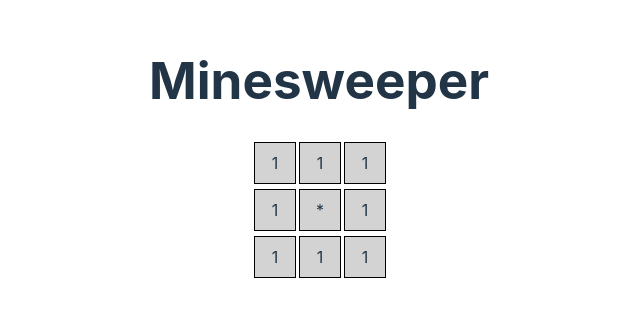
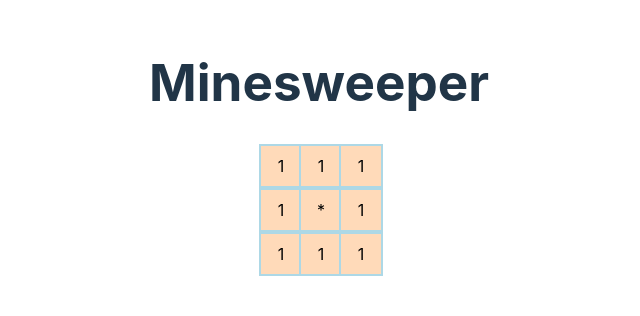
Before and after one commit to shadowae/minesweeper-ui, a React (Vite) app: page / in a window 1280 px wide. Shown: the part 252-568 px from the top of the page, without its empty margins (321-961 px from the left). Built offline with nearby package versions, Linux system fonts and the light colour scheme.

Commit message:
refactor: color changes

```diff
--- a/src/App.tsx
+++ b/src/App.tsx
@@ -20,7 +20,6 @@ function App() {
                 style={{
                     display: "grid",
                     gridTemplateColumns: `repeat(${map[0]?.length || 0}, 40px)`,
-                    gap: "5px",
                 }}
             >
                 {map.map((row, rowIndex) =>
@@ -34,8 +33,9 @@ function App() {
                                 display: "flex",
                                 alignItems: "center",
                                 justifyContent: "center",
-                                border: "1px solid black",
-                                backgroundColor: "lightgray",
+                                border: "2px solid lightblue",
+                                backgroundColor: "peachpuff",
+                                color: "black",
                             }}
                         >
                             {cell === "." ? "" : cell} {/* Show nothing for empty cells */}
```
